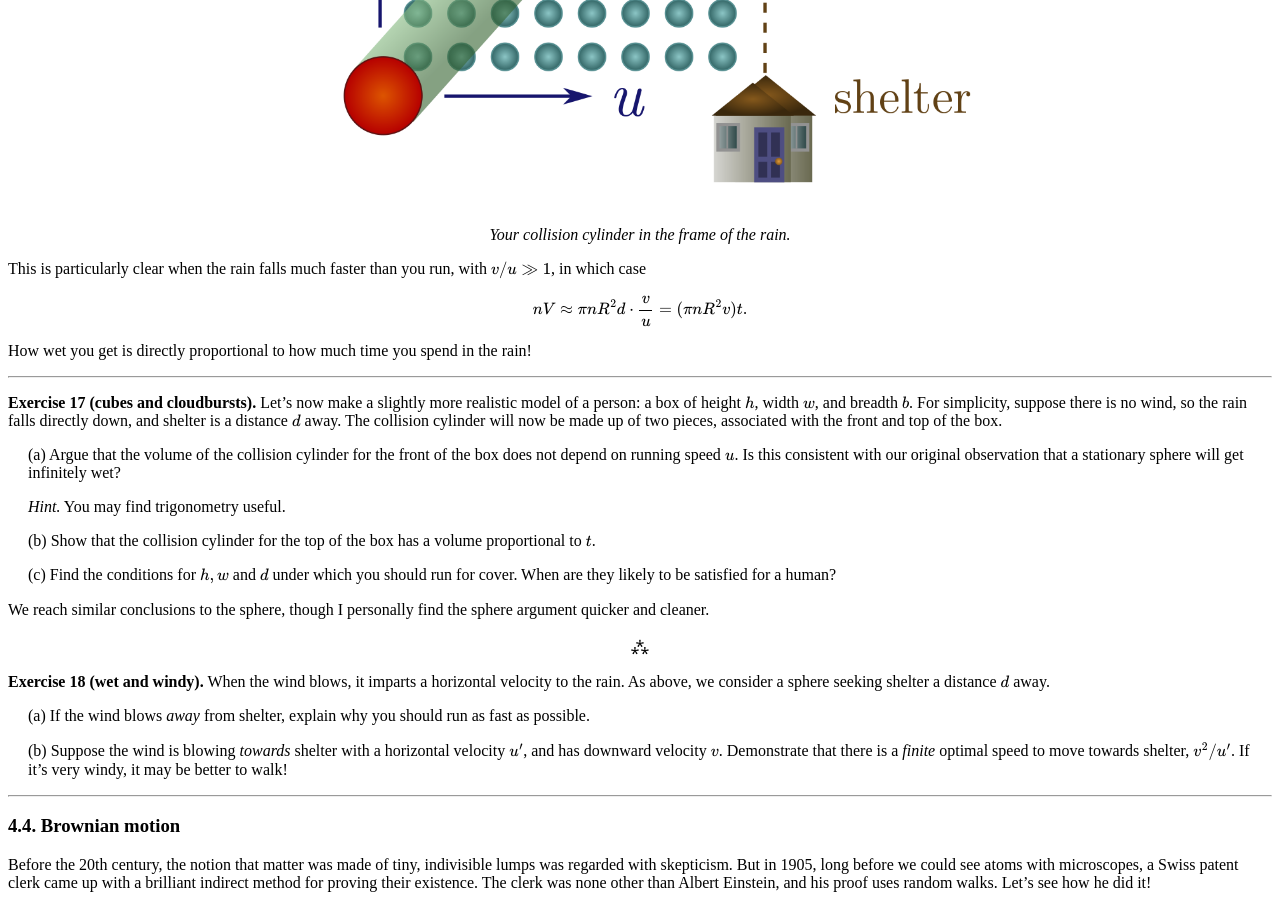
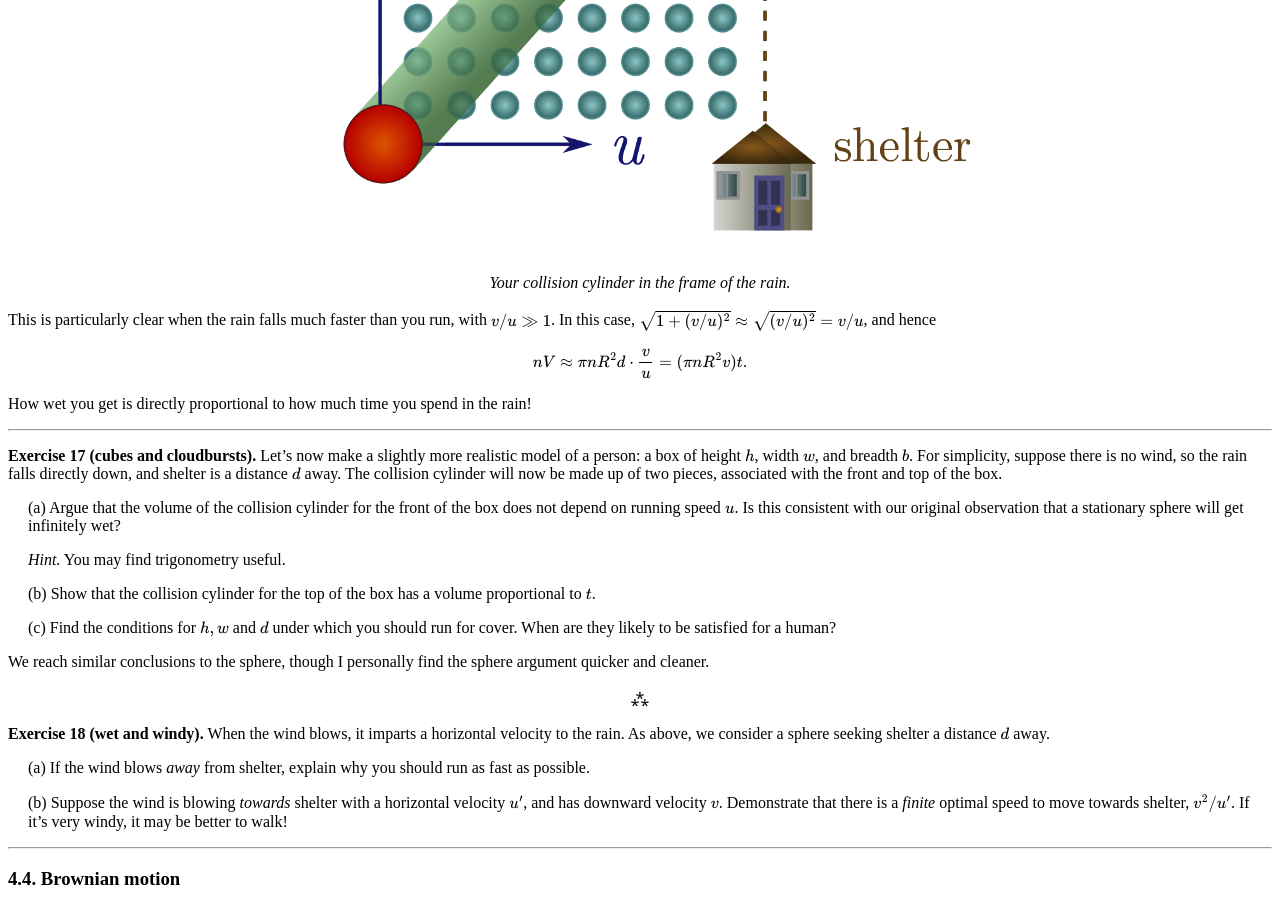
Before and after one commit to hapax/hapax.github.io, a Jekyll site: the page built from _posts/2020-02-24-napkin-hacks.md, in a window 1280 px wide and 900 px high, scrolled down 25399 px. Built offline with Jekyll 4.4.1, drawn with Linux system fonts in a browser that asks for light colours; our own code applies the rules of GitHub Pages for plain Markdown files; formulas are drawn with MathJax 3; a script that is not in the unit is left out.

Commit message:
Update hacker19

```diff
--- a/_posts/2020-02-24-napkin-hacks.md
+++ b/_posts/2020-02-24-napkin-hacks.md
@@ -1487,7 +1487,7 @@
 
 <figure>
     <div style="text-align:center"><img src
-    ="/images/posts/hacker17v2.png" width="65%"/>
+    ="/images/posts/hacker17.png" width="65%"/>
 		    <figcaption><i>A collision cylinder around a sphere of
     radius R, colliding with spheres of radius r.</i></figcaption>
 	</div>
@@ -1719,7 +1719,8 @@
 	</figure>
 
 This is particularly clear when the rain falls much faster than you
-run, with $v/u \gg 1$, in which case
+run, with $v/u \gg 1$. In this case, $\sqrt{1 + (v/u)^2} \approx
+\sqrt{(v/u)^2} = v/u$, and hence
 
 $$
 n V \approx \pi n R^2d \cdot \frac{v}{u} = (\pi n R^2 v)t.
```
Also changed, not shown: images/posts/hacker19.png.
